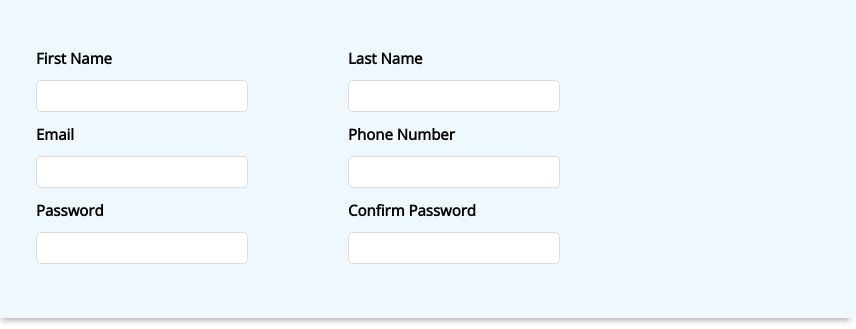
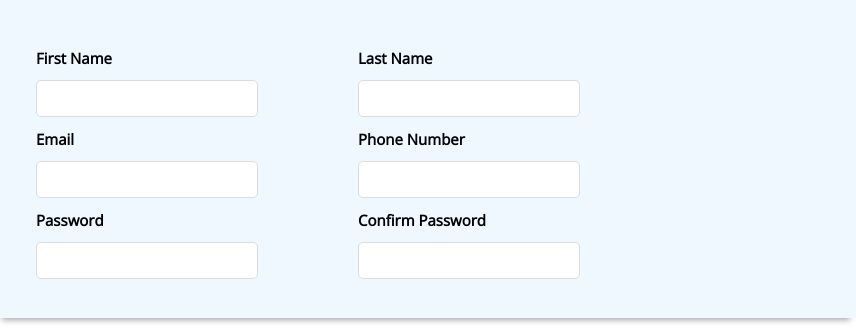
Before and after one commit to Abdlrhman1997/Sign-Up-Form, a plain HTML site: page index.html in a window 1280 px wide. Shown: the part 212-541 px from the top of the page, 424-1280 px from the left. Drawn offline with nearby package versions, Linux system fonts and the light colour scheme.

Commit message:
Style font input

```diff
--- a/index.css
+++ b/index.css
@@ -76,7 +76,11 @@ li{
 input{
     border-radius: 5px;
     width: 210px;
-    height: 30px;
+    height: 25px;
     border: 1px solid gainsboro;
+    padding: 5px;
+    font-family:'Open Sans', sans-serif ;
+    font-weight: bold;
+    font-size: 15px;
 
 }
```
